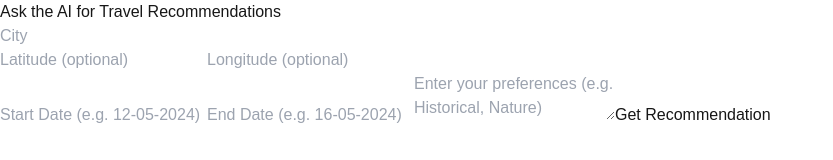
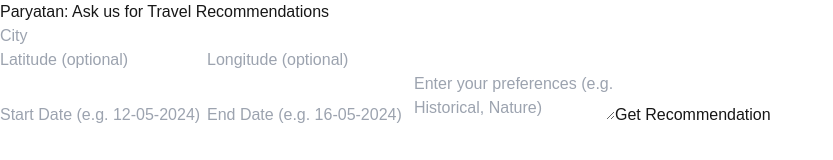
Before and after one commit to KapilSoni129/Paryatan-NextJS, a Next.js app: page / in a window 1280 px wide. Shown: the top 160 px of the page, without its empty margins (0-833 px from the left). Built offline with nearby package versions, Linux system fonts and the light colour scheme.

Commit message:
Update page.tsx

```diff
--- a/src/app/page.tsx
+++ b/src/app/page.tsx
@@ -67,7 +67,7 @@
     <div className="flex justify-center items-center min-h-screen bg-white">
       <div className="w-full max-w-2xl p-6 bg-gray-50 rounded-xl shadow-lg">
         <h1 className="text-2xl font-semibold text-center text-gray-800 mb-6">
-          Ask the AI for Travel Recommendations
+          Paryatan: Ask us for Travel Recommendations
         </h1>
         <div className="flex flex-col gap-4">
           <input
```
